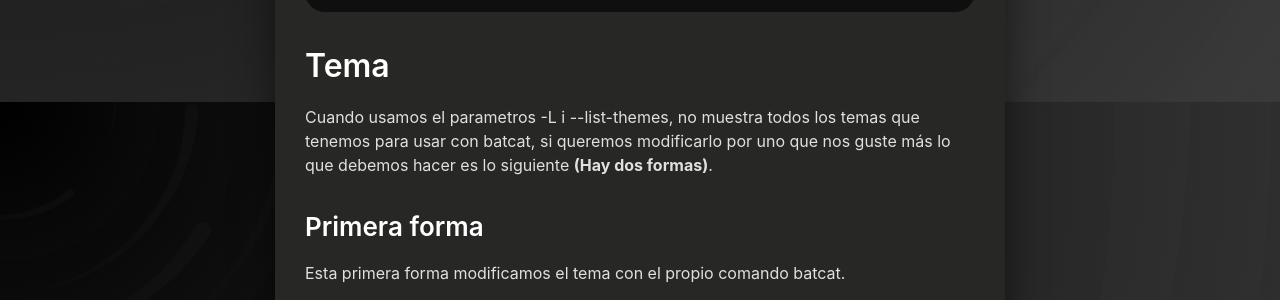
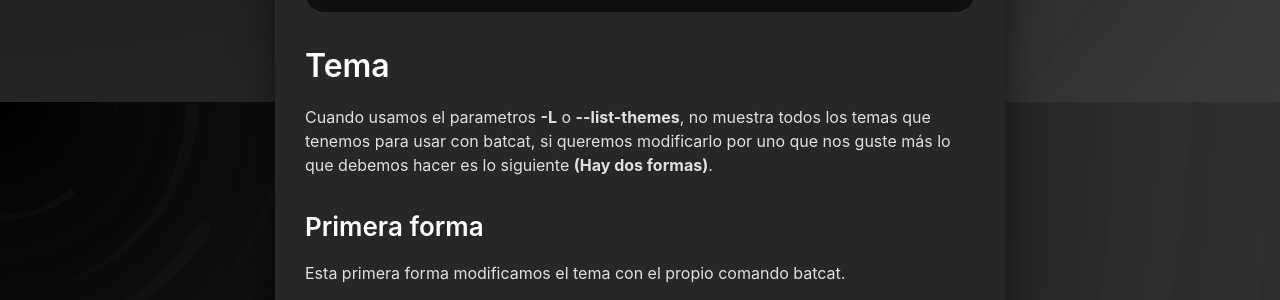
Before and after one commit to H4ckTrick/H4ckTrick.github.io, a Jekyll site: the page built from _posts/2022-04-20-Batcat-en-Linux.md, in a window 1280 px wide and 900 px high, scrolled down 1665 px. Shown: the part 153-453 px from the top of the window. Built offline with Jekyll 4.4.1, drawn with Linux system fonts in a browser that asks for light colours; a script that is not in the unit is left out.

Commit message:
Update 2022-04-20-Batcat-en-Linux.md

````diff
--- a/_posts/2022-04-20-Batcat-en-Linux.md
+++ b/_posts/2022-04-20-Batcat-en-Linux.md
@@ -58,7 +58,7 @@ source ~/.zshrc
 ```
 
 ## Tema
-Cuando usamos el parametros -L i \--list-themes, no muestra todos los temas que tenemos para usar con batcat, si queremos
+Cuando usamos el parametros **-L** o **\--list-themes**, no muestra todos los temas que tenemos para usar con batcat, si queremos
 modificarlo por uno que nos guste más lo que debemos hacer es lo siguiente **(Hay dos formas)**.
 ### Primera forma
 Esta primera forma modificamos el tema con el propio comando batcat.
````
